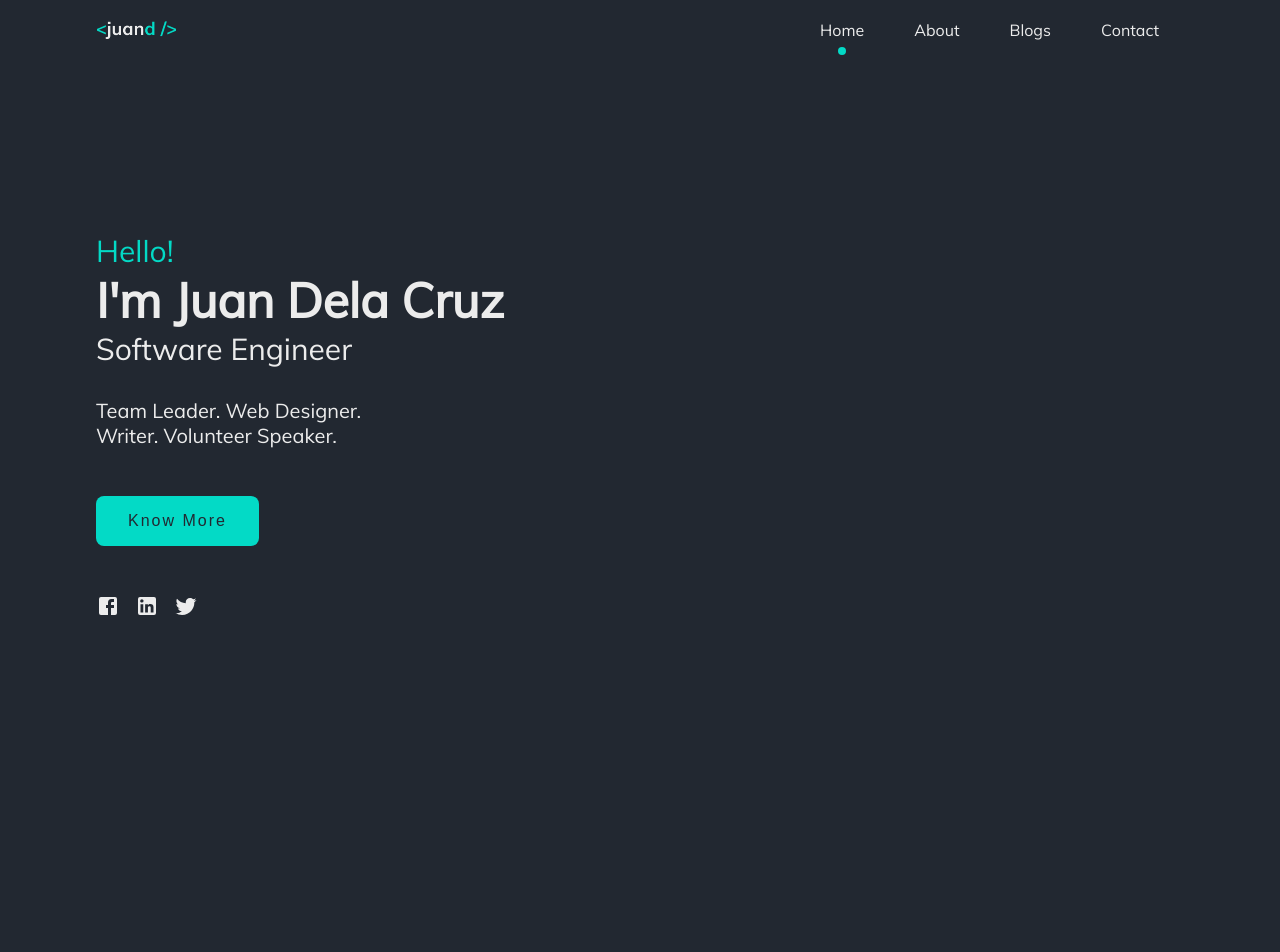
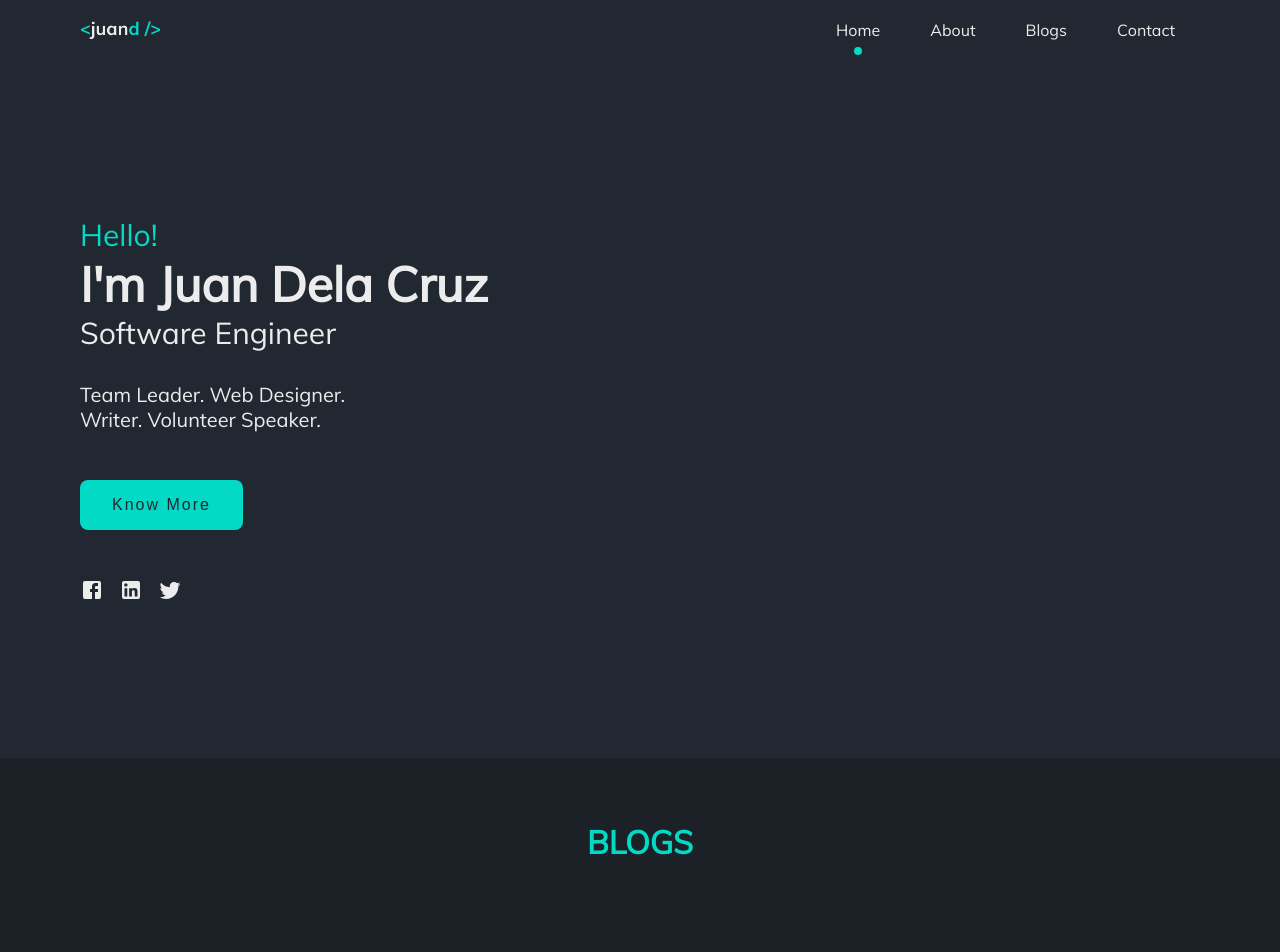
Before and after one commit to stephanieshen/nextjs-practice, a Next.js app: page / in a window 1280 px wide. Shown: the top 952 px of the page. Before the commit the page ends 800 px from the top, so only its background shows below. Built offline with nearby package versions, Linux system fonts and the light colour scheme.

Commit message:
add section layout

```diff
--- /dev/null
+++ b/components/Layout/Section/SectionLayout.js
@@ -0,0 +1,22 @@
+import PropTypes from 'prop-types';
+import classes from './SectionLayout.module.scss';
+
+const SectionLayout = (props) => {
+  return (
+    <div
+      className={classes.section}
+      style={{ backgroundColor: props.bgColor }}
+    >
+      <h1>{props.title}</h1>
+      {props.children}
+    </div>
+  )
+}
+
+SectionLayout.propTypes = {
+  title: PropTypes.string,
+  bgColor: PropTypes.string,
+  children: PropTypes.node
+}
+
+export default SectionLayout;
--- /dev/null
+++ b/components/Layout/Section/SectionLayout.module.scss
@@ -0,0 +1,12 @@
+@import "styles/variables";
+
+.section {
+  padding: 4em 5em;
+
+  h1 {
+    color: $secondary;
+    text-align: center;
+    text-transform: uppercase;
+    margin-bottom: 3em;
+  }
+}
--- a/components/navigation/Navigation.module.scss
+++ b/components/navigation/Navigation.module.scss
@@ -8,7 +8,7 @@
   display: flex;
   align-items: center;
   justify-content: space-between;
-  padding: 20px 0;
+  padding: 20px 5em;
   height: 60px;
 }
 
--- a/pages/_app.js
+++ b/pages/_app.js
@@ -1,11 +1,12 @@
-import Layout from '../components/Layout/Layout'
+
+import MainLayout from '../components/Layout/Main/MainLayout'
 import '../styles/globals.scss'
 
 function MyApp({ Component, pageProps }) {
   return (
-    <Layout>
+    <MainLayout>
       <Component {...pageProps} />
-    </Layout>
+    </MainLayout>
   )
 }
 
--- a/pages/index.js
+++ b/pages/index.js
@@ -1,12 +1,14 @@
 import Button from '../components/Button/Button';
+import SectionLayout from '../components/Layout/Section/SectionLayout';
 import SocialLinks from '../components/SocialLinks/SocialLinks';
 import classes from '../styles/Home.module.scss';
 
 const Home = () => {
   return (
-    <div className={classes.home}>
+    <>
       <div className={classes.header}>
-        <p className={[ classes.paragraph, classes.greet].join(' ')}>
+        <div>
+          <p className={[classes.paragraph, classes.greet].join(' ')}>
             Hello!
           </p>
           <h1 className={classes.name}>
@@ -33,6 +35,14 @@ const Home = () => {
           <SocialLinks color="ECECEC" />
         </div>
       </div>
+
+      <SectionLayout
+        title="Blogs"
+        bgColor="#1C2127"
+      >
+        <p>Show blogs</p>
+      </SectionLayout>
+    </>
   )
 }
 
--- a/styles/Home.module.scss
+++ b/styles/Home.module.scss
@@ -1,21 +1,15 @@
 @import "styles/variables";
 @import "styles/mixins";
 
-.home {
-  height: calc(100vh - 70px);
-  min-height: 500px;
-  max-height: 768px;
-  position: relative;
+.header {
+  height: calc(768px - 70px);
+  display: flex;
+  align-items: center;
+  padding: 0 5em;
 }
 
 .greet {
   color: #03DAC6;
-}
-
-.header {
-  position: absolute;
-  top: 50%;
-  transform: translateY(-50%);
 }
 
 .info {
--- a/styles/globals.scss
+++ b/styles/globals.scss
@@ -2,15 +2,11 @@
 @import "styles/mixins";
 
 body {
-  padding: 0 12px;
+  padding: 0;
   margin: 0;
   font-family: 'Mulish', sans-serif;
   background-color: #222831;
   color: #ECECEC;
-
-  @include respond-above(md) {
-    padding: 0 6em;
-  }
 }
 
 a {
```
Also changed, not shown: components/Layout/Main/MainLayout.js (renamed from components/layout/Layout.js, +4 -5 lines), components/Layout/Main/MainLayout.module.scss (added). Lines whose indentation alone changed are shown as unchanged.
